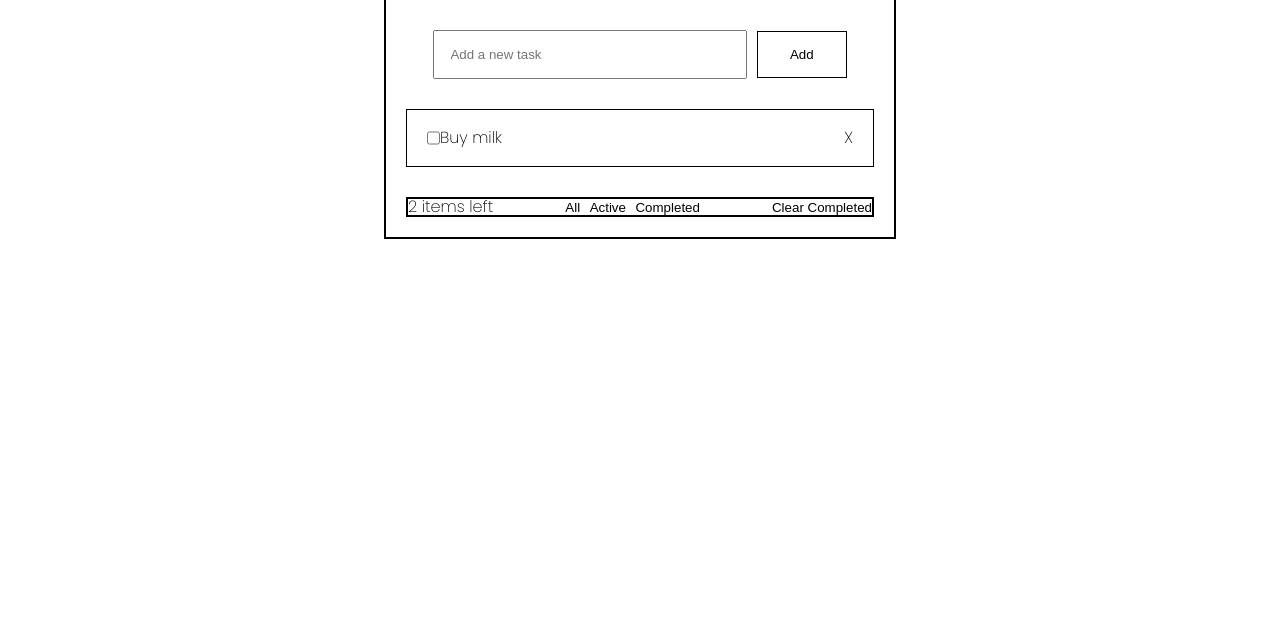
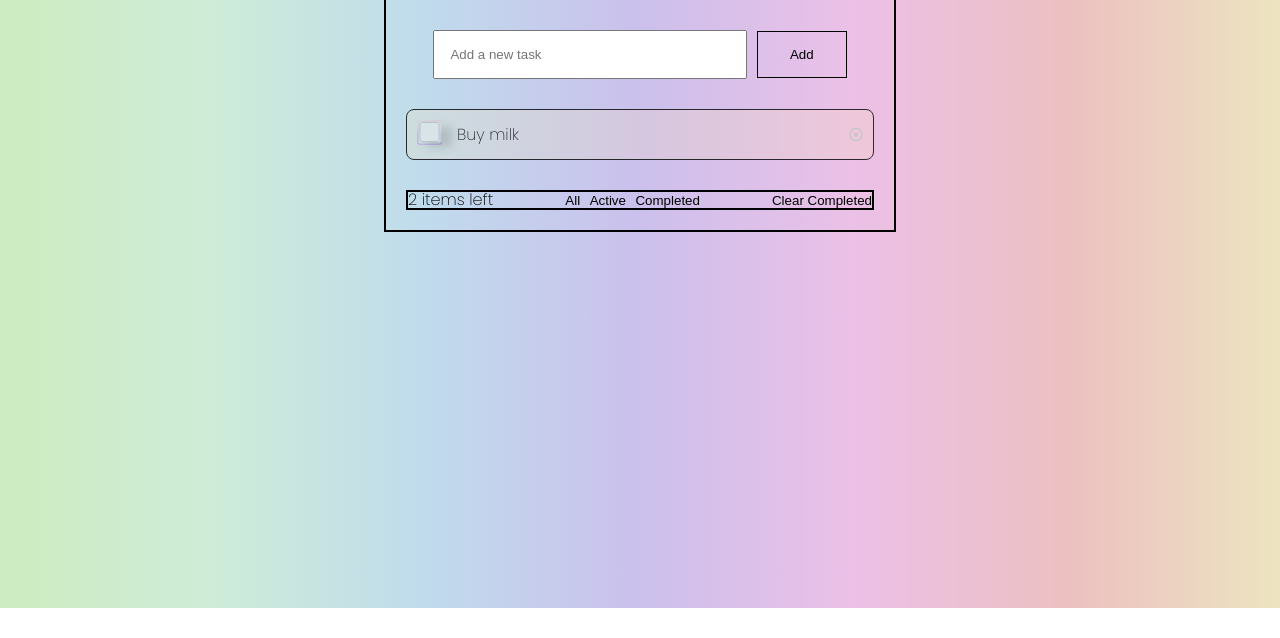
Before and after one commit to ALICIALVO/to-do-list-app-alicia-yossef, a website built with Vite: page index.html in a window 1280 px wide. Shown: the part 192-830 px from the top of the page. Built offline with nearby package versions, Linux system fonts and the light colour scheme.

Commit message:
styled background gradient and todo-list

```diff
--- a/index.html
+++ b/index.html
@@ -18,7 +18,7 @@
         <li class="todo-task">
           <input type="checkbox" class="task-checkbox">
           <label for="task" class="task-label">Buy milk</label>
-          <span class="task-remove">X</span>
+          <button class="task-remove"><i class="fa-regular fa-circle-xmark fa-rotate-270" style="color: #b4c5bf;"></i></button>
         </li>
       </ul>
       <footer class="todo-footer">
@@ -32,5 +32,6 @@
       </footer>
     </div>
     <script type="module" src="js/main.js"></script>
+    <script src="https://kit.fontawesome.com/18ea69b55f.js" crossorigin="anonymous"></script>
   </body>
 </html>
--- a/sass/main.scss
+++ b/sass/main.scss
@@ -7,6 +7,42 @@
 /*
 * Add your own CSS code below...
 */
+body {
+    // min-height:90%;
+    background:
+     linear-gradient(to right,
+        #ceecc0  ,
+        #ceecd8  ,
+        #c0dbec  ,
+        #cbc0ec  ,
+        #ecc0e7 ,
+        #ecc0c1,
+        #ece4c0)  100% no-repeat, /* 25% = height */
+      ;
+
+    // background: linear-gradient(217deg, #ceecc0 80%, #ceecd8 70.71%),
+    //         linear-gradient(127deg, #c0dbec 80%, #cbc0ec 70.71%),
+    //         linear-gradient(336deg, #ecc0e7 80%, #ecc0c1 20.71%);
+
+    //         background: linear-gradient(
+    //   217deg,
+    //   rgb(206 236 192 / 80%),
+    //   rgb(206 236 216 / 0%) 70.71%
+    // ), linear-gradient(127deg, rgb(192	219	236 / 80%), rgb(203 192 236 / 80%) 10.71%),
+    // linear-gradient(336deg, rgb(236 192 231 / 20%), rgb(236 192 193 / 50%) 30.71% , rgb(236 228 192 / 80%) 20.71%);
+
+//     background: linear-gradient(
+//       280deg,
+//       rgb(206 236 192 / 80%),
+//       rgb(206 236 216 / 20%) 40.71%
+//     ), linear-gradient(127deg, rgb(192	219	236 / 80%), rgb(203 192 236 / 50%) 20.71%),
+//     linear-gradient(336deg, rgb(236 192 231 / 80%), rgb(236 192 193 / 80%) 40.71%),
+//   linear-gradient(
+//       117deg,
+//       rgb(236 228 192 / 80%),
+//       rgb(236 228 192 / 40%) 50.71%
+//     );
+}
 
 .main-title{
     font-size:5rem;
@@ -67,16 +103,45 @@
     .todo-task {
         display: flex;
         flex-grow: 2;
-        padding: 2rem;
+        padding: 1rem;
         margin-top: 2rem;
         border: 1px solid;
+        background: rgba(245, 222, 179, 0.285);
+        border-radius: 0.8rem;
+        opacity: 0.8;
 
+        input[type="checkbox"]{
+            opacity: 0.3;
+            position: absolute;
+            left: 1rem;
+            top: 1.2rem;
+            width: 2.5rem;
+            height: 2rem;
+            box-shadow: 10px 5px 10px rgba(0, 0, 0, 0.565);
+          }
     }
 
     .task-label{
         flex-grow: 2;
+        display: flex;
+        background-image: url(/icons/square.png);
+        background-size: 2.5rem;
+        background-repeat: no-repeat;
+        cursor: pointer;
+        padding: 0.2rem 4rem;
+        line-height: 2.5rem;
+        align-self: center;
     }
+
 }
+
+.todo-task {
+    padding-top: 1rem;
+  display: flex;
+  align-items: center;
+  position: relative;
+}
+
 
 .todo-footer{
     display: flex;
```
Also changed, not shown: icons/select.png (added), icons/square.png (added).
